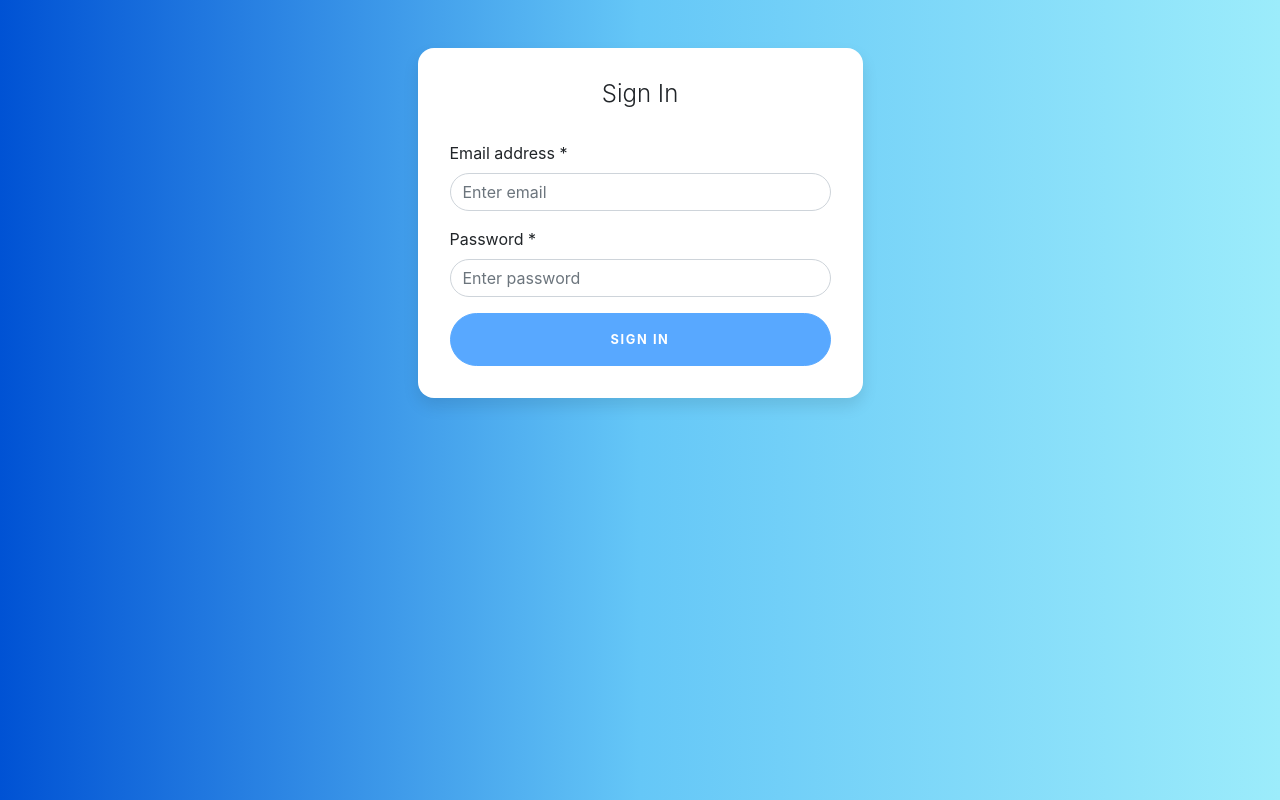
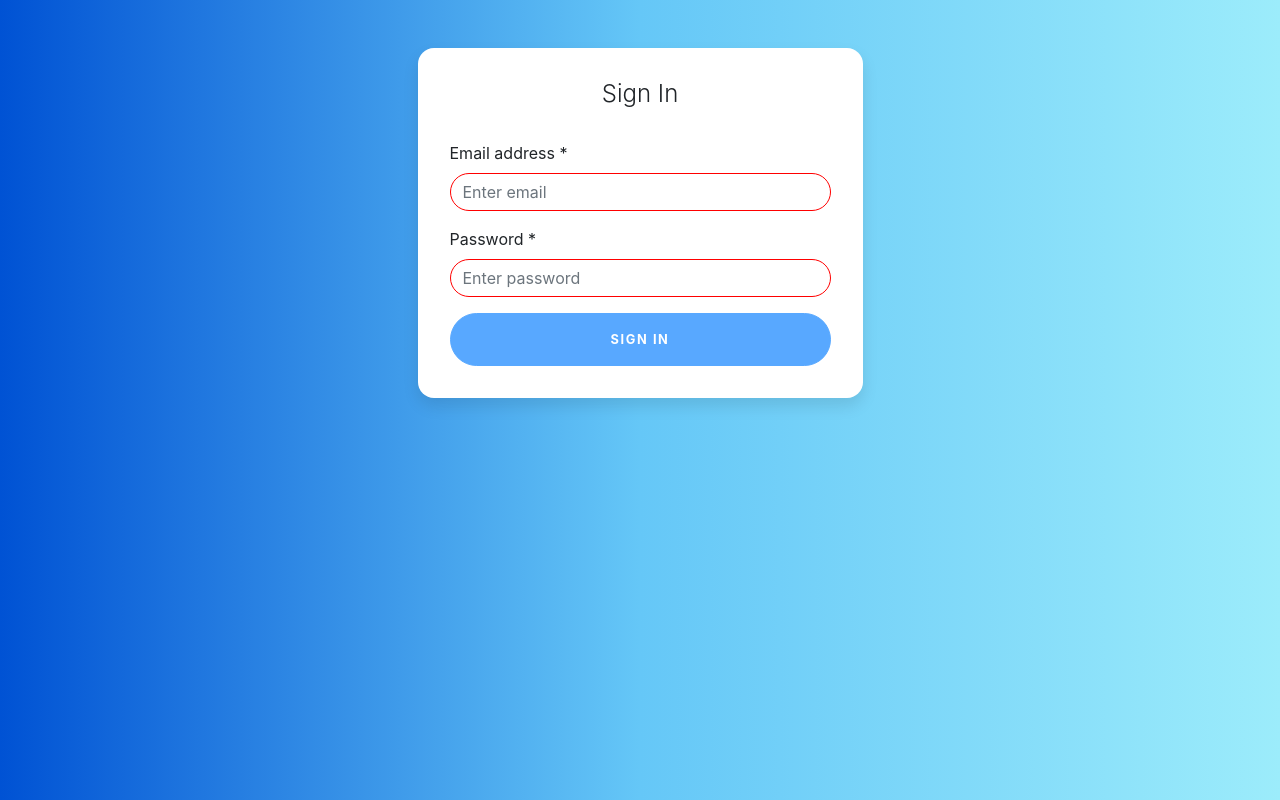
Before and after one commit to fransyozef/basic-login-angular, an Angular app: page /login in a window 1280 px wide. Built offline with nearby package versions, Linux system fonts and the light colour scheme.

Commit message:
add extr visual errors at login

```diff
--- a/src/app/login/login.component.html
+++ b/src/app/login/login.component.html
@@ -8,13 +8,17 @@
 
             <div class="form-group">
               <label for="inputEmail">Email address *</label>
-              <input type="email" class="form-control rounded" id="inputEmail" aria-describedby="emailHelp" placeholder="Enter email" formControlName="username">
+              <input type="email" [ngClass]="{'required': loginForm.get('username').hasError('required') }" class="form-control rounded" id="inputEmail" aria-describedby="emailHelp" placeholder="Enter email" formControlName="username">
             </div>
 
             <div class="form-group">
                 <label for="inputPassword">Password *</label>
-                <input type="password" class="form-control rounded" id="inputPassword" aria-describedby="passwordHelp" placeholder="Enter password" formControlName="password">
+                <input type="password" class="form-control rounded" [ngClass]="{'required': loginForm.get('password').hasError('required') }" id="inputPassword" aria-describedby="passwordHelp" placeholder="Enter password" formControlName="password">
             </div>
+
+            <p class="alert alert-danger" role="alert" *ngIf="error">
+              <strong>There was an error!</strong><br>Please check your username/password and try again.
+            </p>
 
             <button class="btn btn-lg btn-primary btn-block text-uppercase" type="button" [disabled]="!loginForm.valid || processing" (click)="onSubmitButtonClicked()">{{ processing ? 'Validating...' : 'Sign in' }}</button>
 
--- a/src/app/login/login.component.ts
+++ b/src/app/login/login.component.ts
@@ -13,7 +13,9 @@ import { AuthService } from '../_auth/services/auth.service';
 export class LoginComponent implements OnInit {
 
   loginForm: FormGroup;
+
   processing: Boolean = false;
+  error: Boolean = false;
 
   constructor(
     @Inject(DOCUMENT) private document: any,
@@ -29,6 +31,7 @@ export class LoginComponent implements OnInit {
   }
 
   onSubmitButtonClicked() {
+    this.error  = false;
     if (this.loginForm.valid) {
       this.processing  = true;
       this.authService.login(this.loginForm.value.username , this.loginForm.value.password).then(
@@ -37,10 +40,12 @@ export class LoginComponent implements OnInit {
           this.router.navigate(['/dashboard']);
         } else {
           this.processing  = false;
+          this.error  = true;
         }
       },
       err => {
         this.processing = false;
+        this.error  = true;
       });
     }
   }
--- a/src/styles.css
+++ b/src/styles.css
@@ -3,20 +3,6 @@
 @import "~font-awesome/css/font-awesome.css";
 
 body.publicPage {
-    /* height: 100%;
-    display: -ms-flexbox;
-    display: -webkit-box;
-    display: flex;
-    -ms-flex-align: center;
-    -ms-flex-pack: center;
-    -webkit-box-align: center;
-    align-items: center;
-    -webkit-box-pack: center;
-    justify-content: center;
-    padding-top: 40px;
-    padding-bottom: 40px;
-    background-color: #f5f5f5; */
-    background: #9CECFB;
   /* fallback for old browsers */
   background: -webkit-linear-gradient(to right, #0052D4, #65C7F7, #9CECFB);
   /* Chrome 10-25, Safari 5.1-6 */
@@ -28,3 +14,7 @@ body.publicPage {
     --input-padding-x: 1.5rem;
     --input-padding-y: .75rem;
   }
+
+  .form-control.required {
+    border: 1px solid red;
+  }
```
